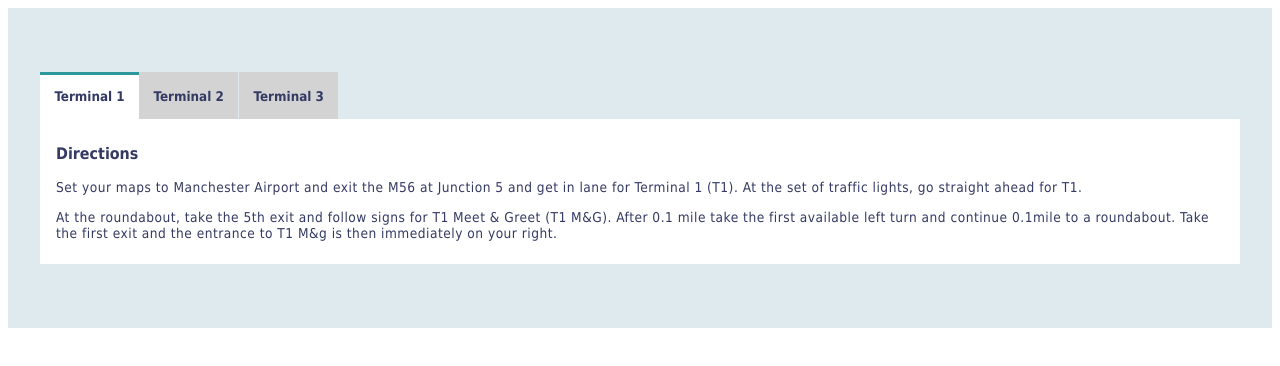
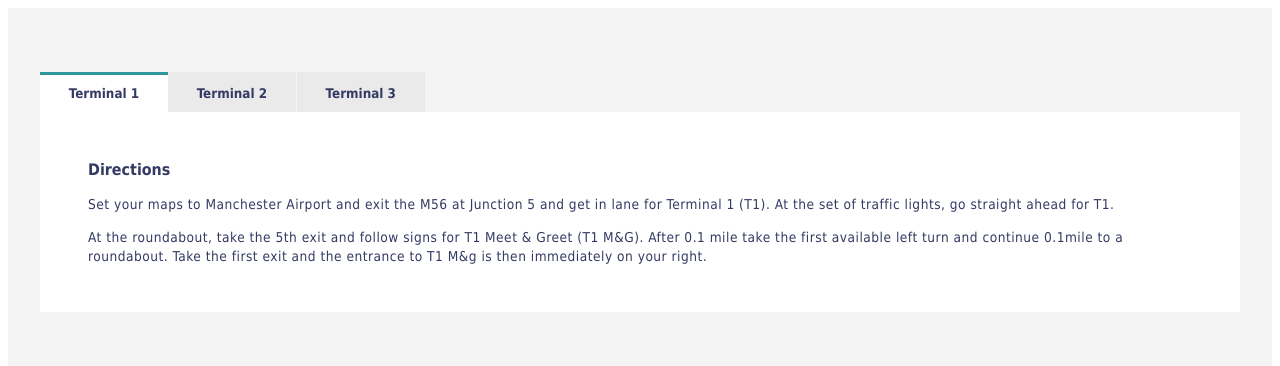
Before and after one commit to s-Hale/tab, a plain HTML site: page index.html in a window 1280 px wide. Drawn offline with Linux system fonts and the light colour scheme.

Commit message:
feat: final styling changes

```diff
--- a/style.css
+++ b/style.css
@@ -1,7 +1,7 @@
 
 .wrapper {
     padding: 4rem 2rem;
-    background-color: #DFEAEF;
+    background-color: #F4F4F4;
 }
 
 .tabs {
@@ -12,14 +12,14 @@
 .tab-buttons {
   font-family: Tahoma, sans-serif;
   font-weight: 800;
-  background-color: lightgray;
-  border-top: 3px solid lightgray;
+  background-color: #EAEAEA;
+  border-top: 3px solid #EAEAEA;
   border-bottom: none;
   border-left: none;
   border-right: none;
   outline: none;
   cursor: pointer;
-  padding: 0.9rem;
+  padding: 0.7rem 1.8rem;
   margin-right: 1px;
   color: #343a63;
 }
@@ -46,12 +46,13 @@
     font-size: 0.85rem;
     color: #343a63;
     background-color: white;
-    padding: 0.6rem 1rem;
+    padding: 2rem 3rem;
     border-top: none;
 }
 
 .body-text {
     letter-spacing: 0.5px;
+    line-height: 1.2rem;
 }
 
 @media only screen and (max-width: 435px) {
```
